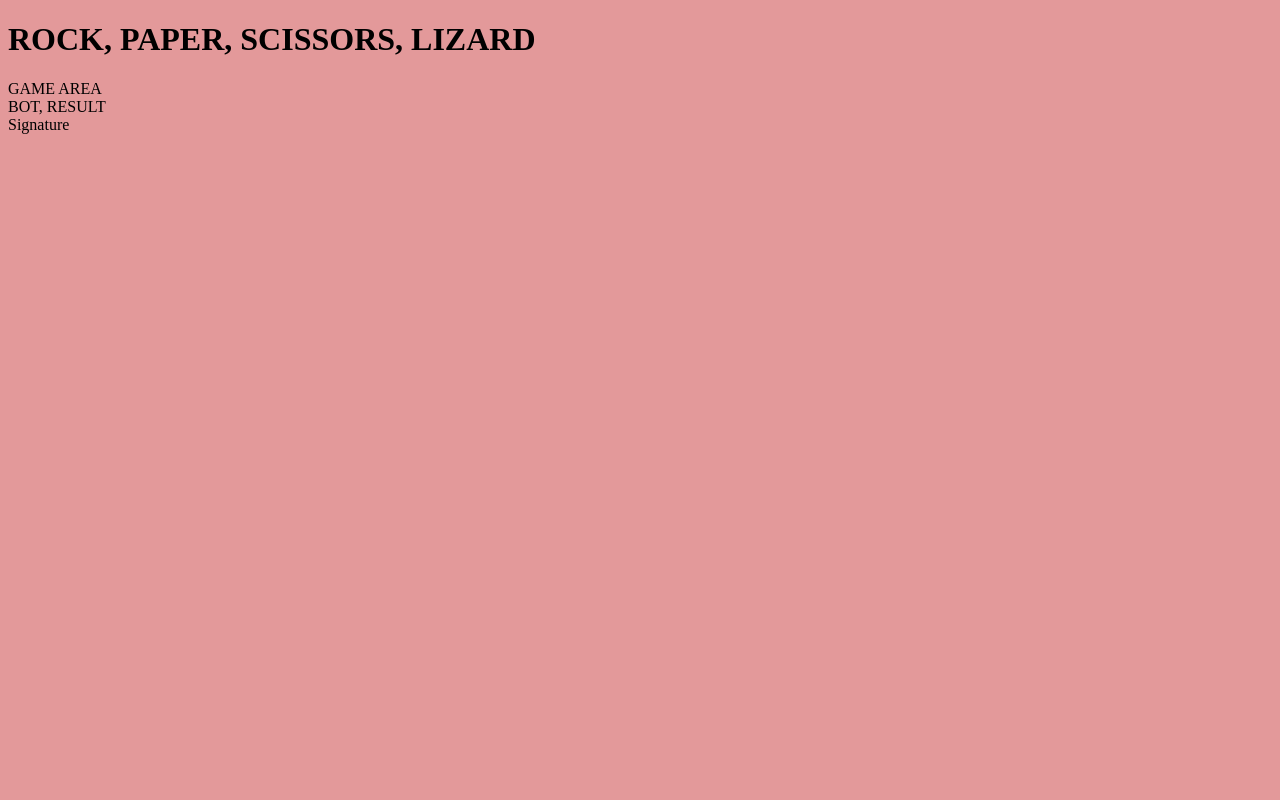
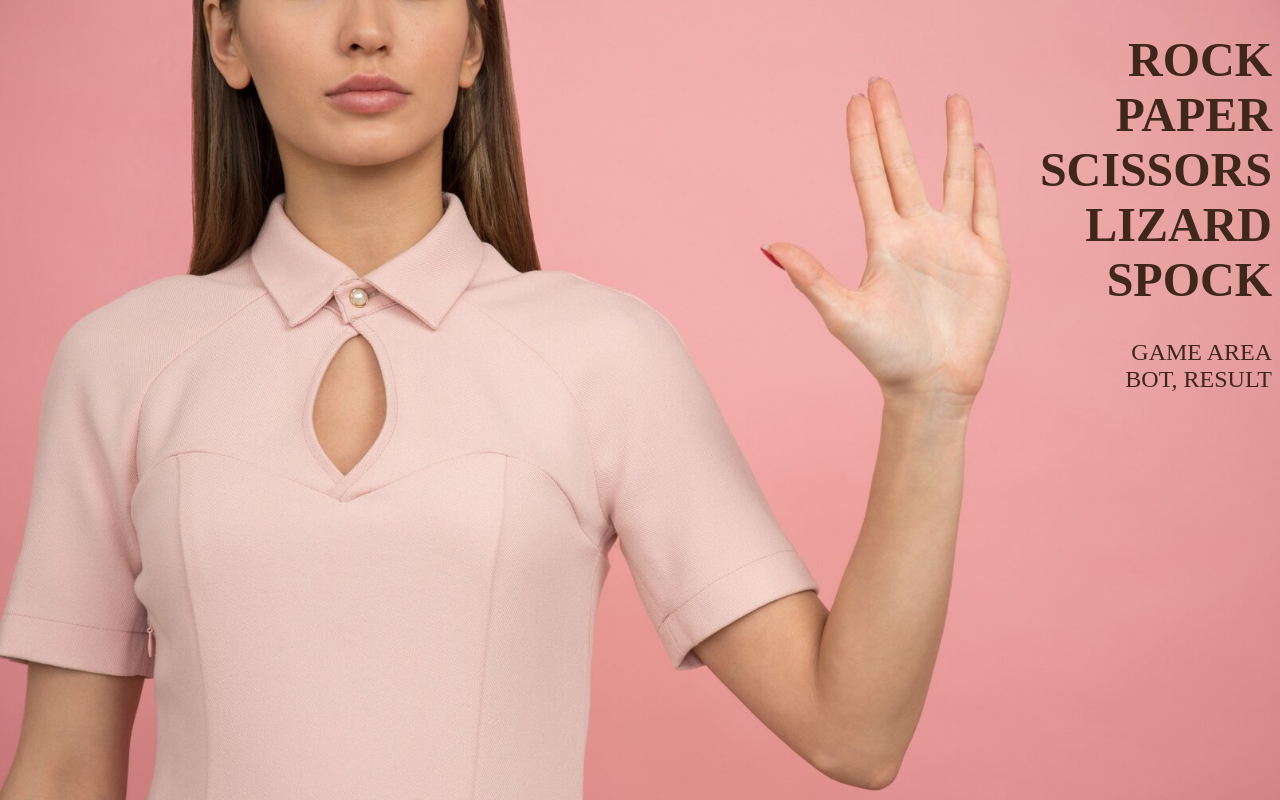
Before and after one commit to AinhoaBil/rock-paper-scissors-lizard-spock, a plain HTML site: page index.html in a window 1280 px wide. Drawn offline with Linux system fonts and the light colour scheme.

Commit message:
Added image to backgroud, some style in css to main body

```diff
--- a/assets/css/style.css
+++ b/assets/css/style.css
@@ -1,4 +1,10 @@
 body {
-    background: #e3999a;
+    background-image: url("../images/Left-young-woman--showing-the-vulcan-salute.jpg");
+    background-repeat: no-repeat;
+    background-size: cover;
+    background-color: #e3999a; /* Used if the image is unavailable */
+    text-align:right;
+    font-size: 150%;
+    color: #40271b;
 
 }
--- a/index.html
+++ b/index.html
@@ -20,7 +20,11 @@
 </head>
 <body>
     <!--Logo, title-->
-    <h1 class="logo">ROCK, PAPER, SCISSORS, LIZARD
+    <h1 class="logo"> <div><span>ROCK</span></div>
+        <div><span>PAPER</span></div>
+        <div><span>SCISSORS</span></div>
+        <div><span>LIZARD</span></div>
+        <div><span>SPOCK</span></div>
 
     </h1>
 
@@ -35,11 +39,9 @@
         BOT, RESULT
     </div>
 
-    <footer>
-        Signature
-    </footer>
 
-    <!-- JS Script-->
+
+    <!-- JS Script internal link-->
     <script src="assets/js/script.js"></script>
 
 </body>
```
